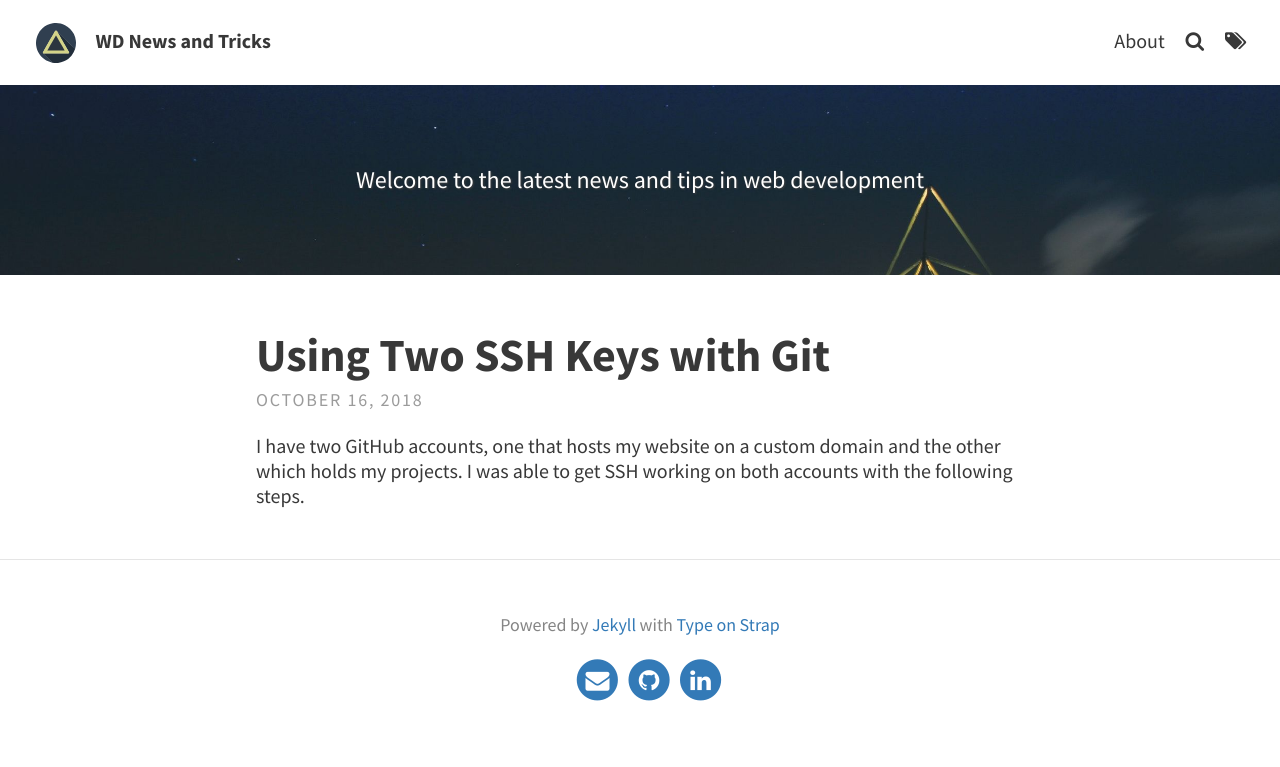
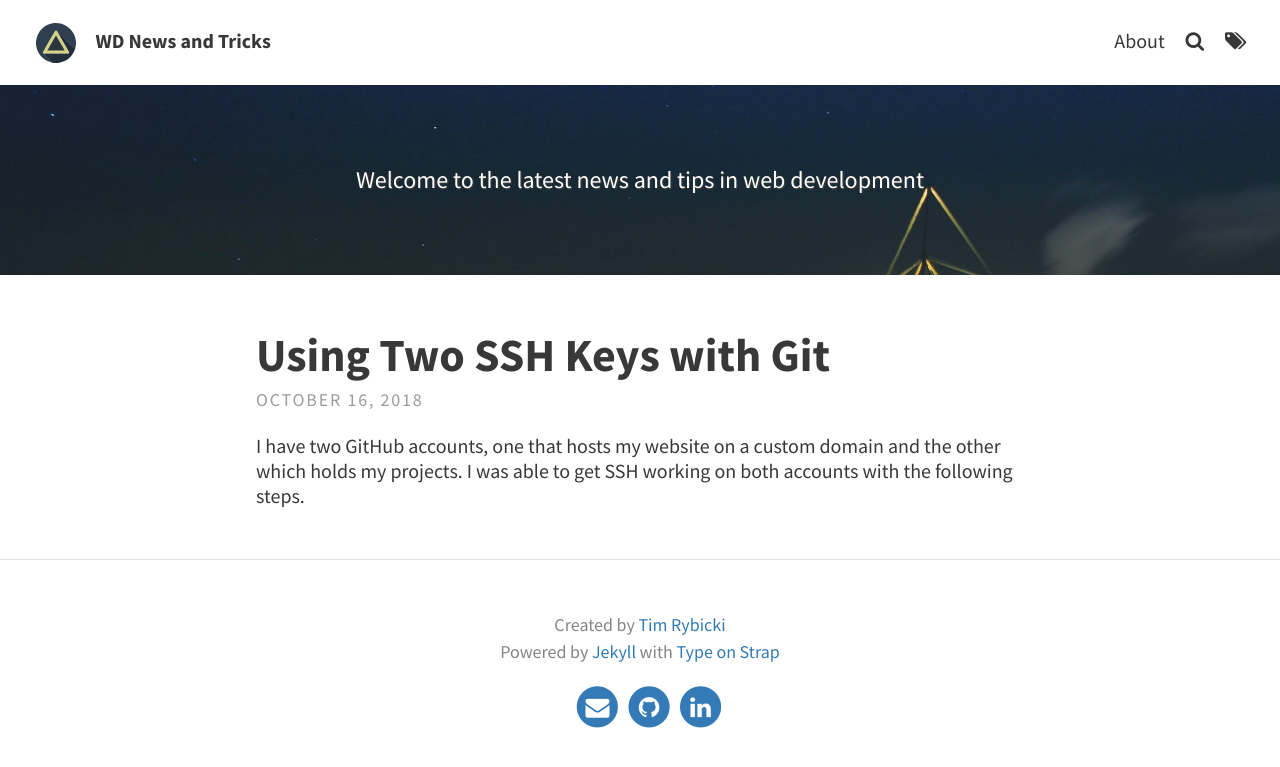
Before and after one commit to celtic426/blog, a Jekyll site: the page built from index.html, in a window 1280 px wide. Shown: the top 767 px of the page. Built offline with Jekyll 4.4.1, drawn with Linux system fonts in a browser that asks for light colours; the list of posts is cut into pages by our own code.

Commit message:
Update footer with my name and link

```diff
--- a/_config.yml
+++ b/_config.yml
@@ -18,6 +18,7 @@ theme_settings:
      <p>Welcome to the latest news and tips in web development</p>
   header_text_feature_image: assets/img/pexels/triangular.jpeg
   footer_text: >
+   Created by <a href="https://timrybicki.com/" target="_blank">Tim Rybicki</a> <br>
    Powered by <a href="https://jekyllrb.com/">Jekyll</a> with <a href="https://github.com/sylhare/Type-on-Strap">Type on Strap</a>
 
   # Icons
```
